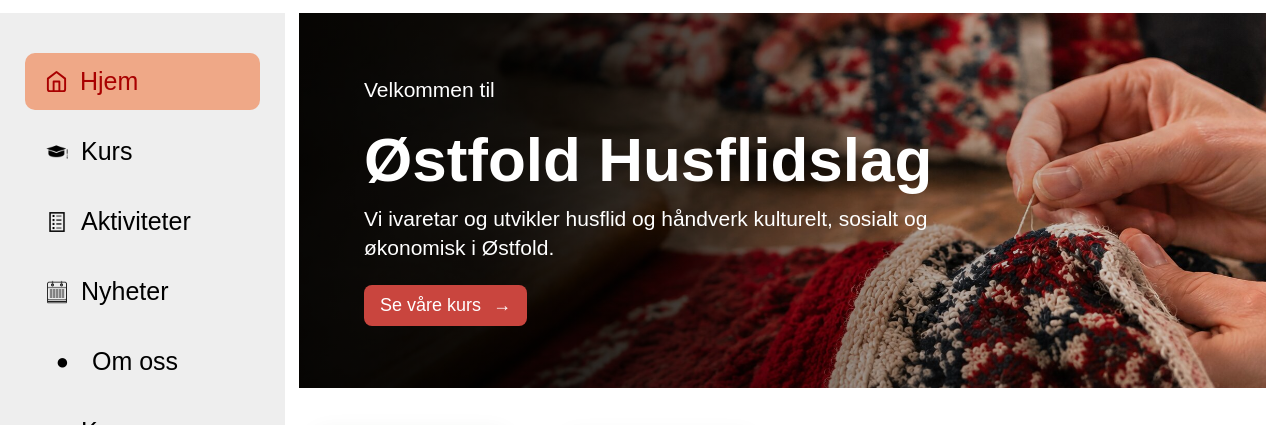
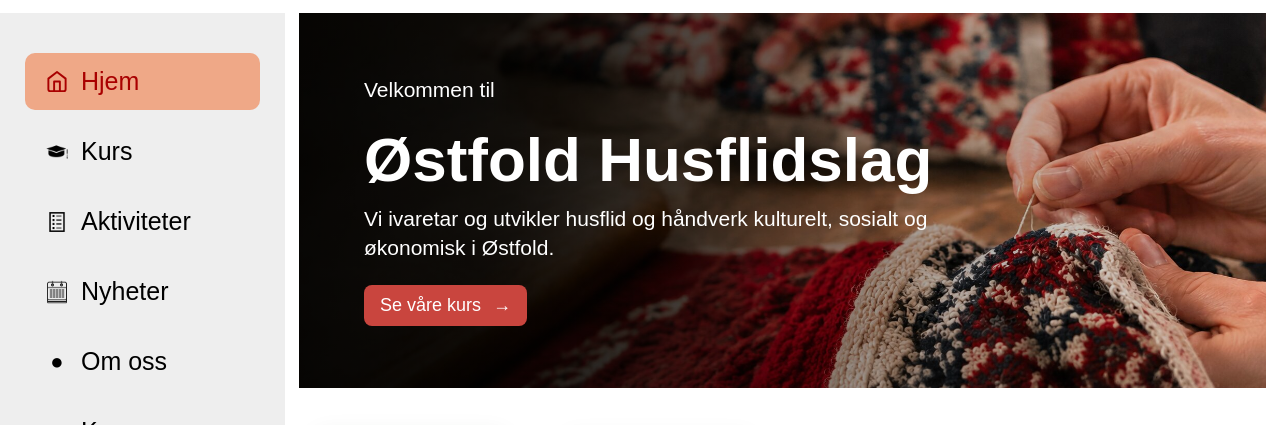
Before and after one commit to alannala911/SET18, a React app in the folder frontend/: page / in a window 1280 px wide. Shown: the part 132-557 px from the top of the page. Built offline with nearby package versions, Linux system fonts and the light colour scheme; no server answers; the HTML template or start-up script is replaced by a standard one.

Commit message:
Update App.css

```diff
--- a/frontend/src/App.css
+++ b/frontend/src/App.css
@@ -512,3 +512,17 @@ body {
   flex-shrink: 0;
   color: currentColor;
 }
+.side-links a {
+  display: flex;
+  align-items: center;
+  gap: 12px;
+}
+
+.side-links a > span,
+.side-links a > img,
+.side-links a > svg {
+  width: 24px;
+  min-width: 24px;
+  flex-shrink: 0;
+  text-align: center;
+}
```
